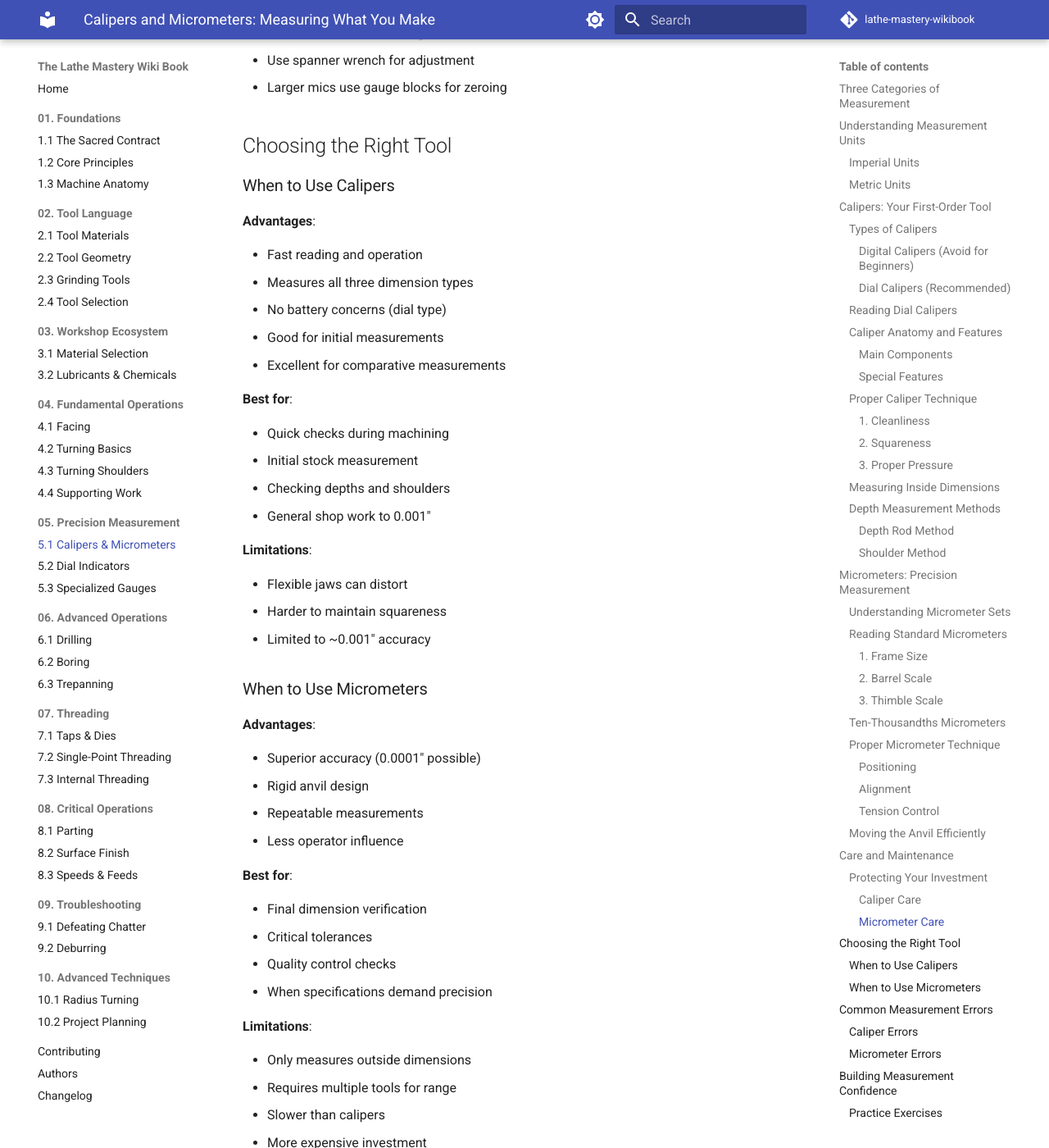
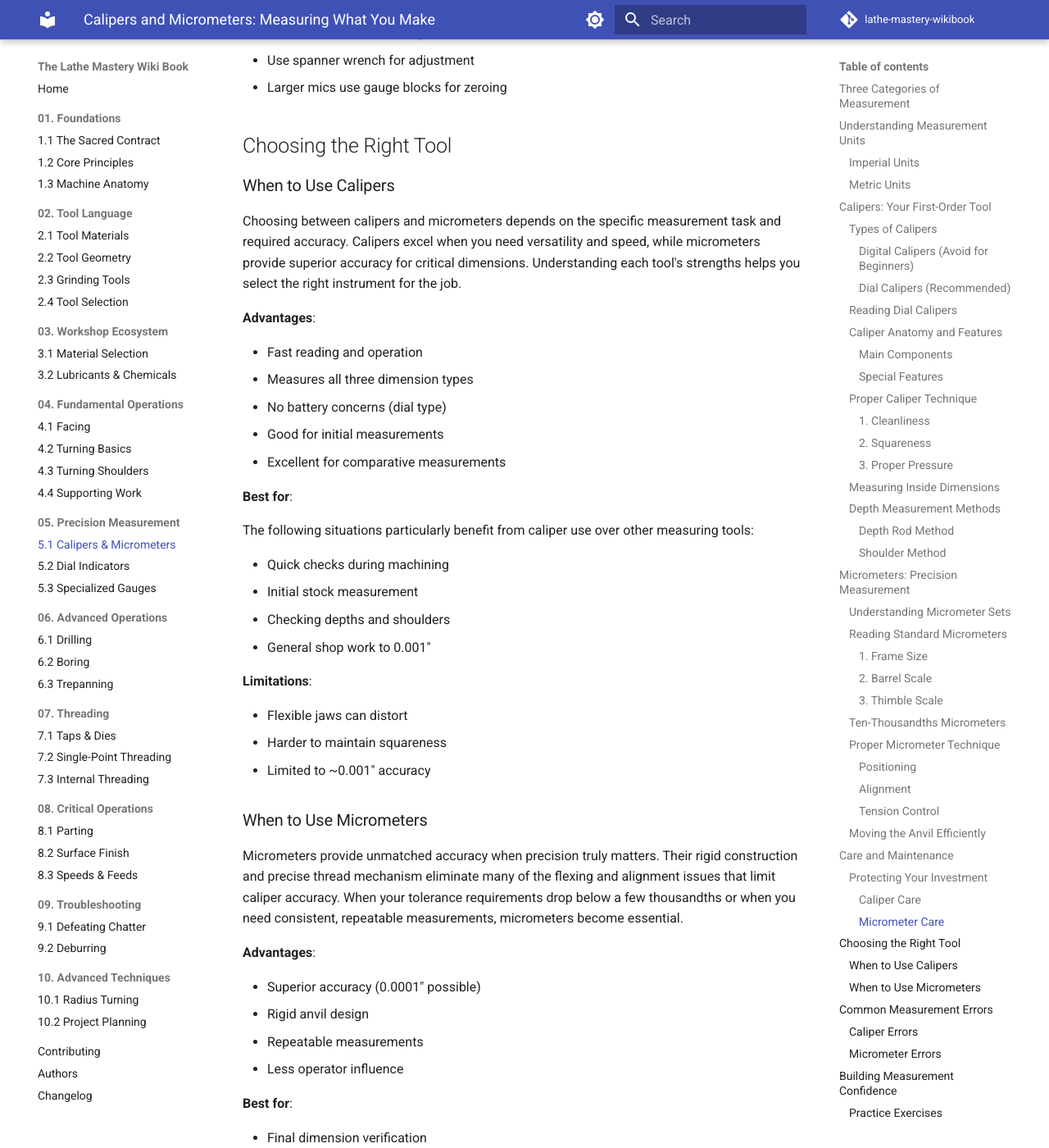
Before and after one commit to JoNilsson/lathe-mastery-wikibook, an MkDocs documentation site: the page built from docs/05-precision-measurement/01-calipers-micrometers.md, in a window 1280 px wide and 1400 px high, scrolled down 7120 px. Shown: the whole window at 82% size. Built offline with MkDocs 1.6.1 and Material for MkDocs 9.7.7, drawn with Linux system fonts in a browser that asks for light colours; comment, search, counter and statistics services are not loaded.

Commit message:
added to precision measurments chapter
- added some better contextual intros
  - added descriptions and scenarios

```diff
--- a/docs/05-precision-measurement/01-calipers-micrometers.md
+++ b/docs/05-precision-measurement/01-calipers-micrometers.md
@@ -295,6 +295,12 @@ For large movements:
 
 ### When to Use Calipers
 
+Choosing between calipers and micrometers depends on the specific measurement
+task and required accuracy. Calipers excel when you need versatility and
+speed, while micrometers provide superior accuracy for critical dimensions.
+Understanding each tool's strengths helps you select the right instrument for
+the job.
+
 **Advantages**:
 
 - Fast reading and operation
@@ -304,6 +310,9 @@ For large movements:
 - Excellent for comparative measurements
 
 **Best for**:
+
+The following situations particularly benefit from caliper use over other
+measuring tools:
 
 - Quick checks during machining
 - Initial stock measurement
@@ -317,6 +326,12 @@ For large movements:
 - Limited to ~0.001" accuracy
 
 ### When to Use Micrometers
+
+Micrometers provide unmatched accuracy when precision truly matters. Their
+rigid construction and precise thread mechanism eliminate many of the flexing
+and alignment issues that limit caliper accuracy. When your tolerance
+requirements drop below a few thousandths or when you need consistent,
+repeatable measurements, micrometers become essential.
 
 **Advantages**:
 
```
